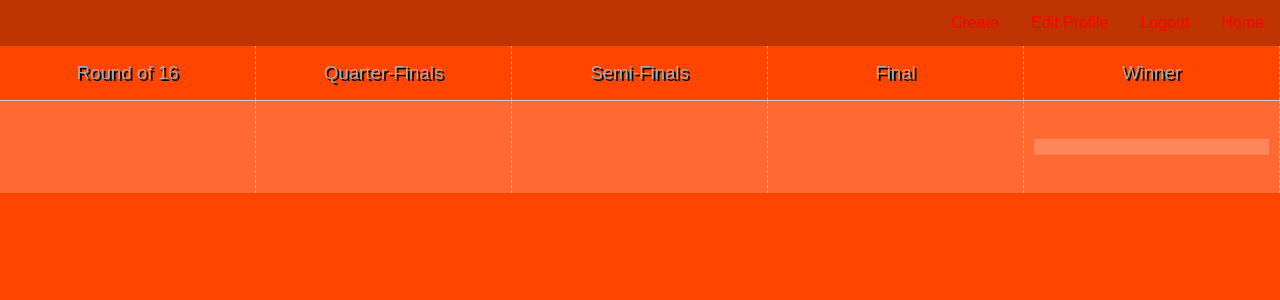
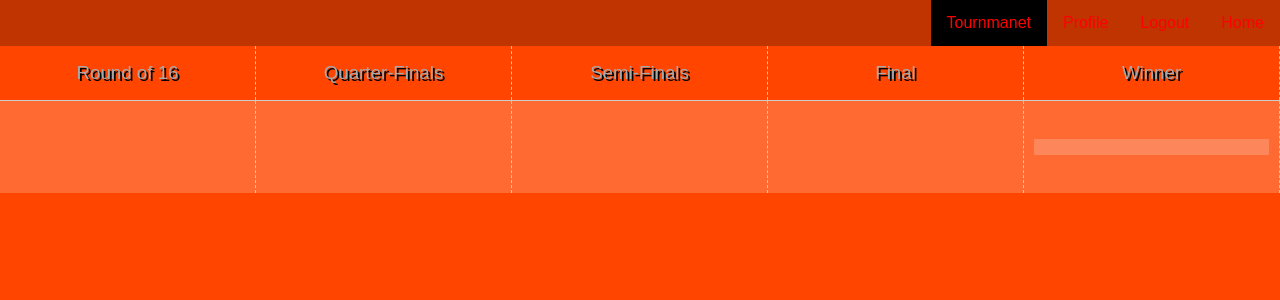
Before and after one commit to CodeName-Kids-Next-Door/CNKND, a Python web app: template Templates/tournament_Viewer.html in a window 1280 px wide. Shown: the top 300 px of the page. Run offline with Jinja, Linux system fonts and the light colour scheme; the template is opened without the code that fills it, so the values that code supplies are empty.

Commit message:
tidey up!

```diff
--- a/templates/tournament_Viewer.html
+++ b/templates/tournament_Viewer.html
@@ -5,6 +5,9 @@
     <title>tournament Viewer</title>
     <link rel="stylesheet" href="../css/stylesheet.css"/>
     <style>
+      .highlight{
+        background-color: black;
+      }
       #style {
         background-color: rgba(0, 0, 0, 0.25)
       }
@@ -177,8 +180,8 @@
       <ul>
           <li><a class="active" href="/">Home</a></li>
           <li><a href="/">Logout</a></li>
-          <li><a href="/profile">Edit Profile</a></li>
-          <li><a href="/tournamentCreator">Create</a></li>
+          <li><a href="/profile">Profile</a></li>
+          <li><a href="/tournamentCreator" class="highlight">Tournmanet</a></li>
         </ul>
     </div>
     <!-- <div id="invisible">
```
Also changed, not shown: Templates/tournament_Viewer.html (+5 -2 lines).
